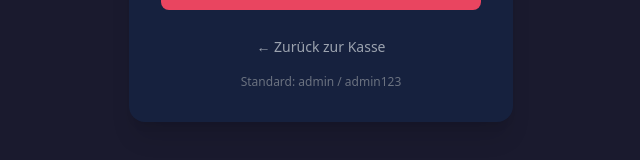
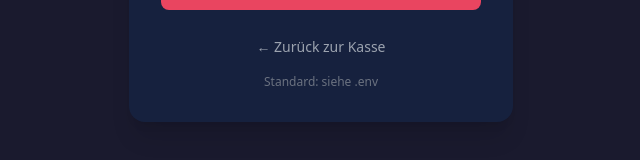
Before and after one commit to bonzaibuschmann/bar-kasse, a React (Vite) app in the folder frontend/: page /login in a window 1280 px wide. Shown: the part 498-658 px from the top of the page, without its empty margins (319-959 px from the left). Built offline with nearby package versions, Linux system fonts and the light colour scheme.

Commit message:
Remove plaintext admin credentials from README and login page

```diff
--- a/frontend/src/pages/LoginPage.tsx
+++ b/frontend/src/pages/LoginPage.tsx
@@ -80,7 +80,7 @@ export default function LoginPage() {
         </div>
 
         <p className="text-xs text-gray-500 text-center mt-4">
-          Standard: admin / admin123
+          Standard: siehe .env
         </p>
       </div>
     </div>
```
Also changed, not shown: 1 other file (tests, documents, lock files or other folders).
